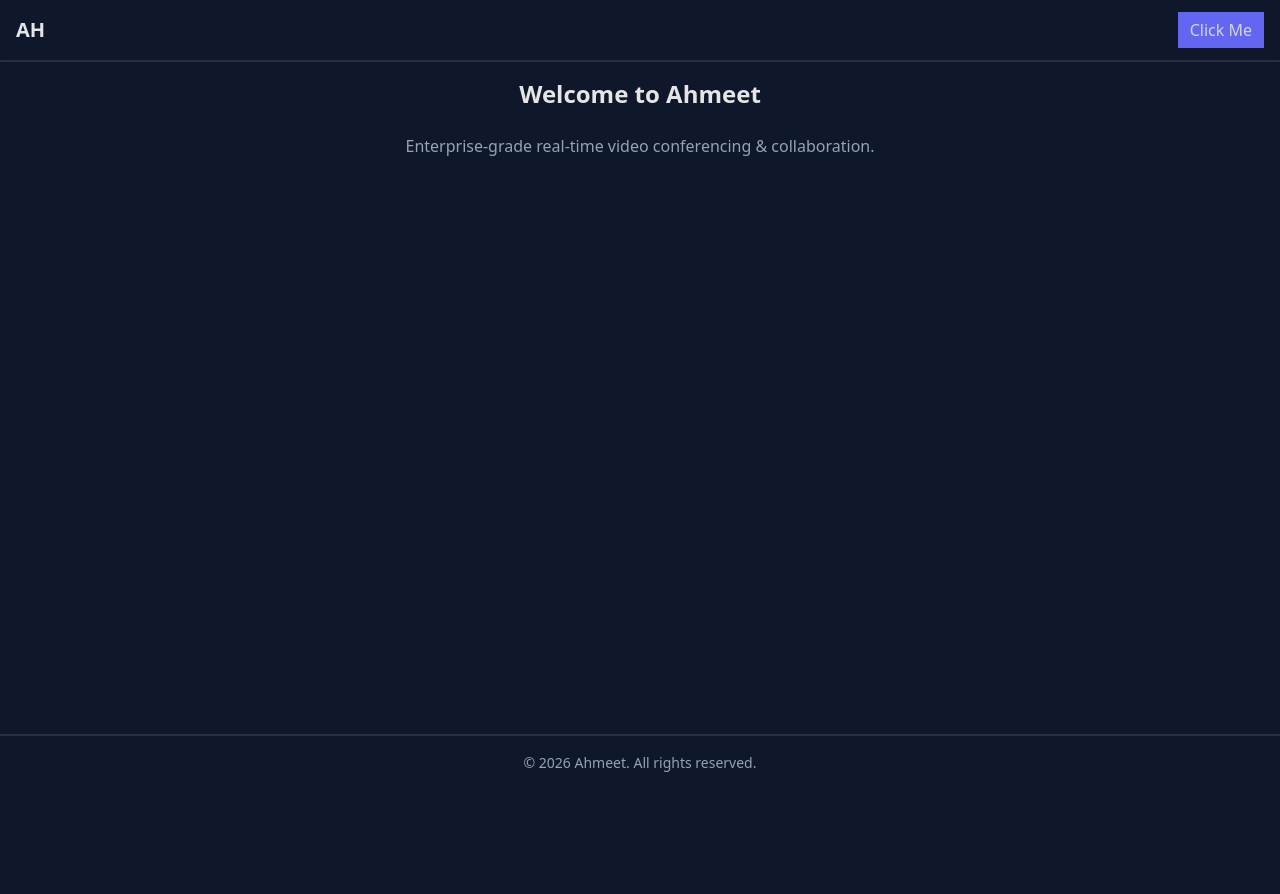
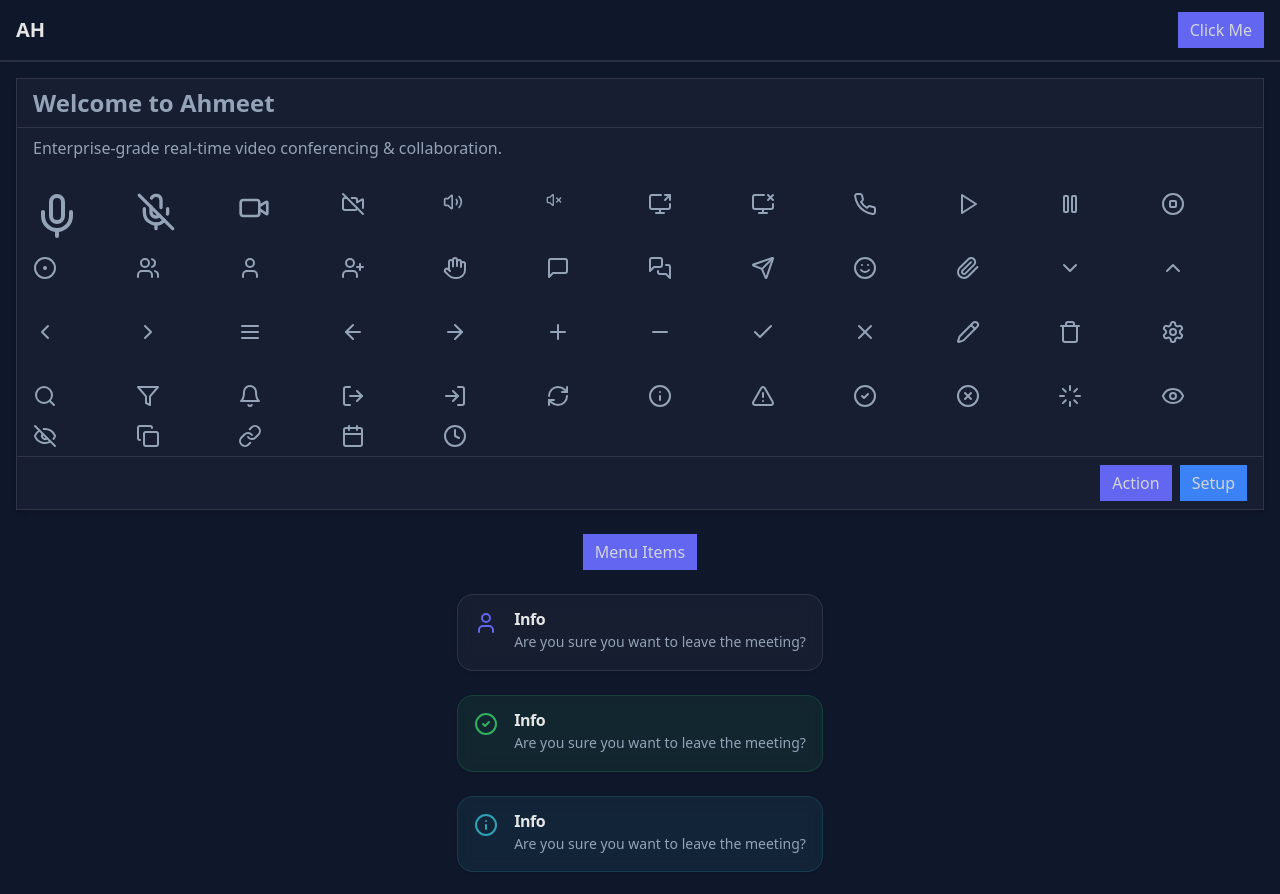
Before and after one commit to amzamulh/ahmeet, a Next.js app: page / in a window 1280 px wide. Shown: the top 894 px of the page. Before the commit the page ends 800 px from the top, so only its background shows below. Built offline with nearby package versions, Linux system fonts and the light colour scheme.

Commit message:
core: page.ts not update only use for testing few moment

```diff
--- a/src/app/page.tsx
+++ b/src/app/page.tsx
@@ -1,12 +1,172 @@
+"use client";
+import { useState } from "react";
+import { Button } from "./components/atoms/Button";
+import {
+  Card,
+  CardBody,
+  CardFooter,
+  CardHeader,
+} from "./components/molecules/Card";
+import { Modal } from "./components/molecules/Modal/Modal";
+import { Tooltip } from "./components/atoms/Tooltip";
+import { Dropdown } from "./components/molecules/Dropdown/Dropdown";
+import { DropdownItem } from "./components/atoms/DropdownItem";
+import { Avatar } from "./components/atoms/Avatar/Avatar";
+import { AvatarGroup } from "./components/molecules/AvatarGroup/AvatarGroup";
+import { Alert } from "./components/molecules/Alert/Alert";
+import { Icon } from "./components/atoms/Icon/Icon";
+import { Toast } from "./components/molecules/Toast/Toast";
+const list = [
+  { label: "lebel one" },
+  { label: "lebel two" },
+  { label: "lebel three" },
+  { label: "lebel four" },
+];
+const userList = [
+  {
+    id: "1",
+    name: "amzam",
+    src: "https://gravatar.com/avatar/64e05386f7aa263fa24ea036e193902d?s=400&d=mp&r=x",
+  },
+  {
+    id: "2",
+    name: "Mehnet",
+    src: "https://gravatar.com/avatar/64e05386f7aa263fa24ea036e193902d?s=400&d=mp&r=x",
+  },
+];
 export default function HomePage() {
+  const [open, setOpen] = useState(false);
   return (
     <section className="flex flex-col bg-[var-(--color-bg)] text-[var(--color-text)] items-center justify-center h-full space-y-6">
-      <h1 className="text-2xl font-bold text-[var(--color-text)]">
-        Welcome to Ahmeet
-      </h1>
-      <p className="text-[var(--color-muted)]">
-        Enterprise-grade real-time video conferencing & collaboration.
-      </p>
+      <Card size="xl">
+        <CardHeader>
+          <h1 className="text-2xl font-bold"> Welcome to Ahmeet</h1>
+        </CardHeader>
+        <CardBody>
+          <article>
+            Enterprise-grade real-time video conferencing & collaboration.
+          </article>
+
+          <div className="grid mt-8 grid-cols-12 grid-rows-3 gap-4">
+            <Icon name="mic" size="xxl" ariaLabel="mic" />
+            <Icon name="mic-off" size="xl" ariaLabel="Warning" />
+            <Icon name="camera" size="lg" ariaLabel="Warning" />
+            <Icon name="camera-off" size="md" ariaLabel="Warning" />
+            <Icon name="volume" size="sm" ariaLabel="Warning" />
+            <Icon name="volume-off" size="xs" ariaLabel="Warning" />
+            <Icon name="screen-share" size="md" ariaLabel="Warning" />
+            <Icon name="screen-share-off" size="md" ariaLabel="Warning" />
+            <Icon name="call" size="md" ariaLabel="Warning" />
+            <Icon name="play" size="md" ariaLabel="Warning" />
+            <Icon name="pause" size="md" ariaLabel="Warning" />
+            <Icon name="stop" size="md" ariaLabel="Warning" />
+            <Icon name="record" size="md" ariaLabel="Warning" />
+            <Icon name="users" size="md" ariaLabel="Warning" />
+            <Icon name="user" size="md" ariaLabel="Warning" />
+            <Icon name="user-add" size="md" ariaLabel="Warning" />
+            <Icon name="hand" size="md" ariaLabel="Warning" />
+            <Icon name="chat" size="md" ariaLabel="Warning" />
+            <Icon name="chats" size="md" ariaLabel="Warning" />
+            <Icon name="send" size="md" ariaLabel="Warning" />
+            <Icon name="emoji" size="md" ariaLabel="Warning" />
+            <Icon name="attach" size="md" ariaLabel="Warning" />
+            <Icon name="chevron-down" size="md" ariaLabel="Warning" />
+            <Icon name="chevron-up" size="md" ariaLabel="Warning" />
+            <Icon name="chevron-left" size="md" ariaLabel="Warning" />
+            <Icon name="chevron-right" size="md" ariaLabel="Warning" />
+            <Icon name="menu" size="md" ariaLabel="Warning" />
+            <Icon name="arrow-left" size="md" ariaLabel="Warning" />
+            <Icon name="arrow-right" size="md" ariaLabel="Warning" />
+
+            <Icon name="plus" size="md" ariaLabel="Warning" />
+            <Icon name="minus" size="md" ariaLabel="Warning" />
+            <Icon name="check" size="md" ariaLabel="Warning" />
+            <Icon name="close" size="md" ariaLabel="Warning" />
+            <Icon name="edit" size="md" ariaLabel="Warning" />
+            <Icon name="delete" size="md" ariaLabel="Warning" />
+            <Icon name="settings" size="md" ariaLabel="Warning" />
+            <Icon name="search" size="md" ariaLabel="Warning" />
+            <Icon name="filter" size="md" ariaLabel="Warning" />
+            <Icon name="bell" size="md" ariaLabel="Warning" />
+            <Icon name="logout" size="md" ariaLabel="Warning" />
+            <Icon name="login" size="md" ariaLabel="Warning" />
+            <Icon name="refresh" size="md" ariaLabel="Warning" />
+            <Icon name="info" size="md" ariaLabel="Warning" />
+            <Icon name="warning" size="md" ariaLabel="Warning" />
+            <Icon name="success" size="md" ariaLabel="Warning" />
+            <Icon name="error" size="md" ariaLabel="Warning" />
+            <Icon name="loading" size="md" ariaLabel="Warning" />
+            <Icon name="eye" size="md" ariaLabel="Warning" />
+            <Icon name="eye-off" size="md" ariaLabel="Warning" />
+            <Icon name="copy" size="md" ariaLabel="Warning" />
+            <Icon name="link" size="md" ariaLabel="Warning" />
+            <Icon name="calendar" size="md" ariaLabel="Warning" />
+            <Icon name="clock" size="md" ariaLabel="Warning" />
+          </div>
+        </CardBody>
+        <CardFooter>
+          <Button onClick={() => setOpen(true)} size="md">
+            Action
+          </Button>
+          <Tooltip content="Button Setup">
+            <Button size="md" color="secondary">
+              Setup
+            </Button>
+          </Tooltip>
+        </CardFooter>
+      </Card>
+
+      <Modal
+        open={open}
+        onClose={() => setOpen(false)}
+        title="Leave Meeting"
+        footer={
+          <>
+            <Button variant="outline" onClick={() => setOpen(false)}>
+              Cancel
+            </Button>
+            <Button color="danger">Leave</Button>
+          </>
+        }
+      >
+        Are you sure you want to leave the meeting?
+      </Modal>
+
+      <Dropdown label="Menu Items" items={list}>
+        <DropdownItem>Item One</DropdownItem>
+      </Dropdown>
+
+      <Alert variant="default" title="Info">
+        Are you sure you want to leave the meeting?
+      </Alert>
+      <Alert variant="success" title="Info">
+        Are you sure you want to leave the meeting?
+      </Alert>
+      <Alert variant="info" title="Info">
+        Are you sure you want to leave the meeting?
+      </Alert>
+      <Alert variant="warning" title="Info">
+        Are you sure you want to leave the meeting?
+      </Alert>
+      <Alert variant="danger" title="Info">
+        Are you sure you want to leave the meeting?
+      </Alert>
+
+      <Toast variant="default" title="Info">
+        Are you sure you want to leave the meeting?
+      </Toast>
+      <Toast variant="success" title="Info">
+        Are you sure you want to leave the meeting?
+      </Toast>
+      <Toast variant="info" title="Info">
+        Are you sure you want to leave the meeting?
+      </Toast>
+      <Toast variant="warning" title="Info">
+        Are you sure you want to leave the meeting?
+      </Toast>
+      <Toast variant="danger" title="Info">
+        Are you sure you want to leave the meeting?
+      </Toast>
     </section>
   );
 }
```
